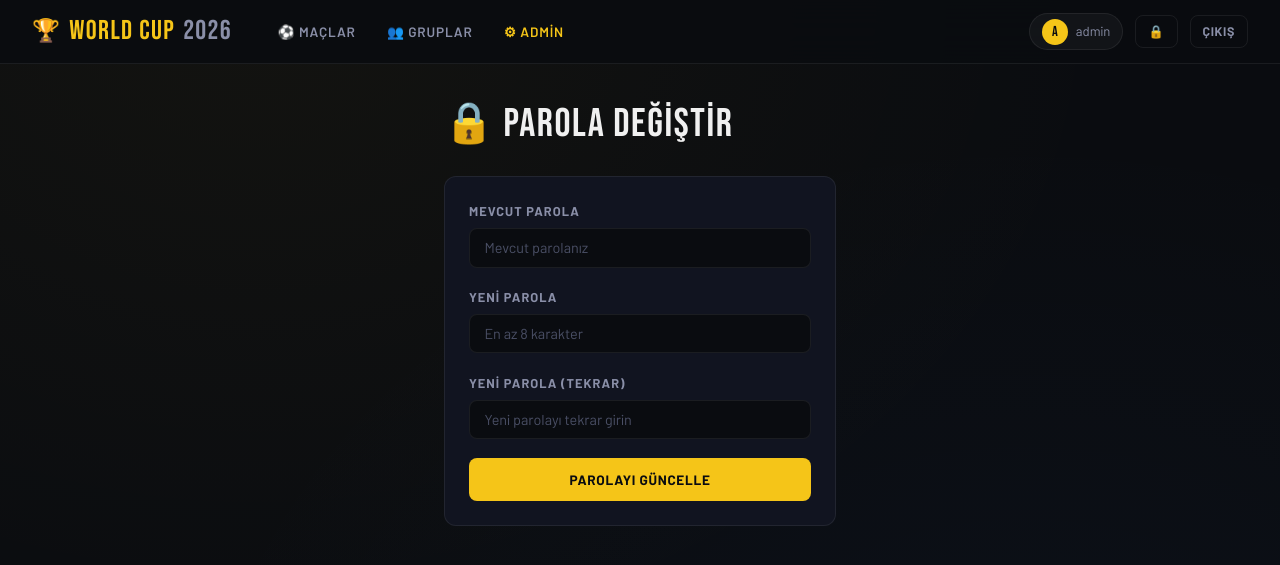
After one commit to fatihsahinbas/wc2026, a Flask app: page /auth/change-password in a window 1280 px wide. The commit adds this page. Shown: the top 565 px of the page. Run offline with Flask 3, Linux system fonts and the light colour scheme; a user stored in the database is signed in.

Commit message:
parola değiştirme eklendi

```diff
--- a/app/blueprints/auth.py
+++ b/app/blueprints/auth.py
@@ -55,3 +55,25 @@ def logout():
     logout_user()
     flash("Çıkış yapıldı.", "info")
     return redirect(url_for("auth.login"))
+
+@auth_bp.route("/change-password", methods=["GET", "POST"])
+@login_required
+def change_password():
+    if request.method == "POST":
+        current_password = request.form.get("current_password")
+        new_password = request.form.get("new_password")
+        confirm_password = request.form.get("confirm_password")
+
+        if not current_user.check_password(current_password):
+            flash("Mevcut parolanız hatalı.", "danger")
+        elif len(new_password) < 8:
+            flash("Yeni parola en az 8 karakter olmalı.", "danger")
+        elif new_password != confirm_password:
+            flash("Yeni parolalar eşleşmiyor.", "danger")
+        else:
+            current_user.set_password(new_password)
+            db.session.commit()
+            flash("Parolanız başarıyla değiştirildi.", "success")
+            return redirect(url_for("matches.index"))
+
+    return render_template("auth/change_password.html", title="Parola Değiştir")
--- /dev/null
+++ b/app/templates/auth/change_password.html
@@ -0,0 +1,37 @@
+{% extends "base.html" %}
+{% block content %}
+<div class="page-wrapper" style="max-width:440px">
+  <div class="page-header">
+    <div class="page-title">🔒 Parola Değiştir</div>
+  </div>
+
+  <div class="card">
+    <form method="POST" action="{{ url_for('auth.change_password') }}">
+      <input type="hidden" name="csrf_token" value="{{ csrf_token() }}">
+
+      <div class="form-group">
+        <label class="form-label">Mevcut Parola</label>
+        <input type="password" name="current_password" class="form-control"
+               placeholder="Mevcut parolanız" required>
+      </div>
+
+      <div class="form-group">
+        <label class="form-label">Yeni Parola</label>
+        <input type="password" name="new_password" class="form-control"
+               placeholder="En az 8 karakter" required>
+      </div>
+
+      <div class="form-group">
+        <label class="form-label">Yeni Parola (Tekrar)</label>
+        <input type="password" name="confirm_password" class="form-control"
+               placeholder="Yeni parolayı tekrar girin" required>
+      </div>
+
+      <button type="submit" class="btn btn-primary w-full"
+              style="justify-content:center; padding:.8rem">
+        Parolayı Güncelle
+      </button>
+    </form>
+  </div>
+</div>
+{% endblock %}
--- a/app/templates/base.html
+++ b/app/templates/base.html
@@ -55,6 +55,7 @@
           <div class="avatar">{{ current_user.username[0].upper() }}</div>
           <span>{{ current_user.username }}</span>
         </div>
+        <a class="btn btn-outline btn-sm" href="{{ url_for('auth.change_password') }}">🔒</a>
         <a class="btn btn-outline btn-sm" href="{{ url_for('auth.logout') }}"
           >Çıkış</a
         >
```
